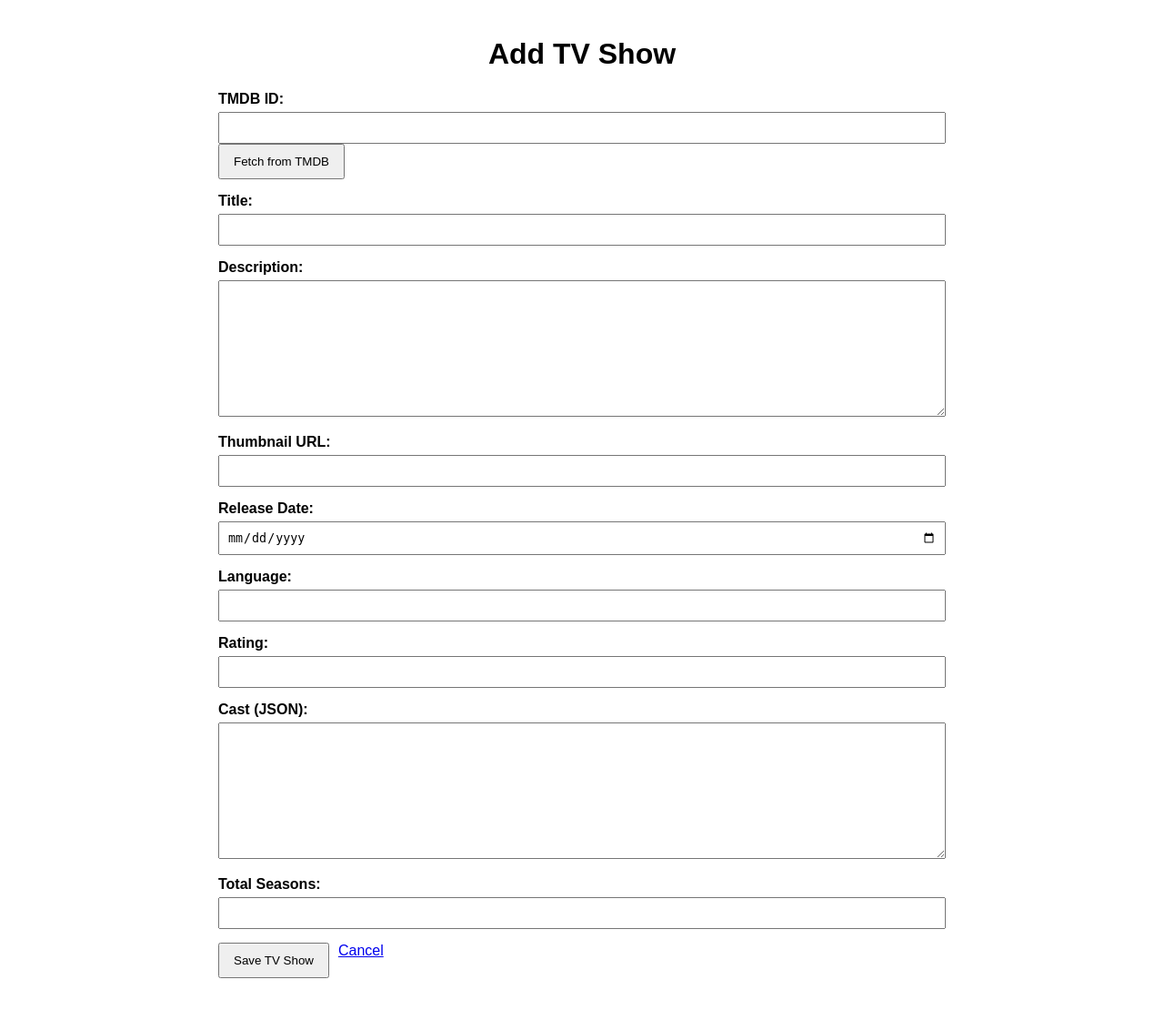
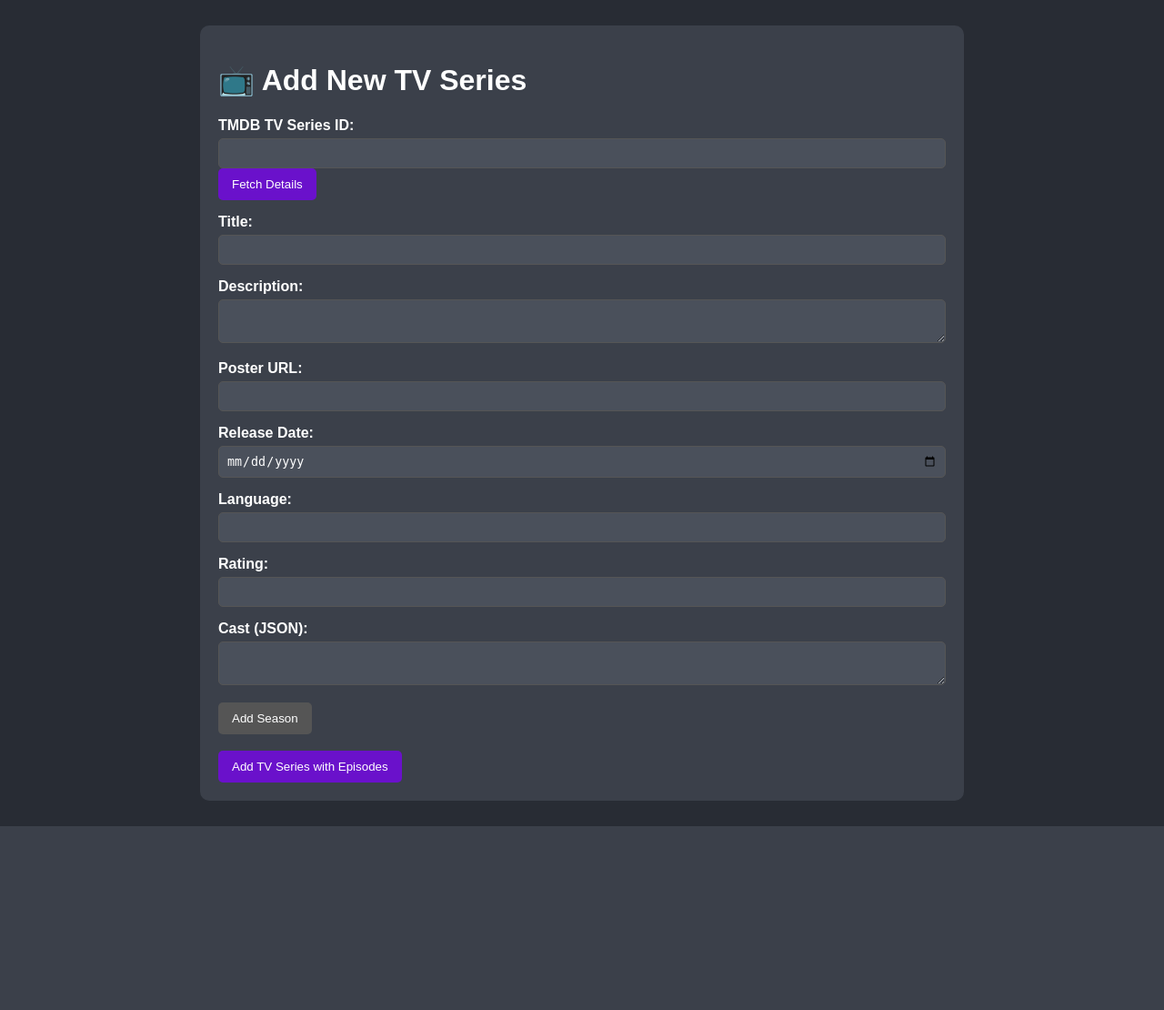
Before and after one commit to venurA-the/databasee, a Flask app: template templates/add_tv.html in a window 1280 px wide. Shown: the whole page at 91% size. After the commit the page ends 908 px from the top, so only its background shows below. Run offline with Flask 3, Linux system fonts and the light colour scheme; the template is opened without the code that fills it, so the values that code supplies are empty; some libraries are stand-ins or nearby versions.

Commit message:
Update add_tv.html

```diff
--- a/templates/add_tv.html
+++ b/templates/add_tv.html
@@ -3,106 +3,168 @@
 <head>
     <meta charset="UTF-8">
     <meta name="viewport" content="width=device-width, initial-scale=1.0">
-    <title>Add TV Show</title>
+    <title>Add TV Series</title>
     <style>
-        body { font-family: sans-serif; padding: 20px; max-width: 800px; margin: auto; }
-        h1 { text-align: center; }
-        form div { margin-bottom: 15px; }
-        label { display: block; font-weight: bold; margin-bottom: 5px; }
-        input[type="text"], input[type="number"], input[type="date"], textarea { width: 100%; padding: 8px; box-sizing: border-box; }
-        textarea { height: 150px; }
-        .button-group { display: flex; gap: 10px; }
-        button { padding: 10px 15px; cursor: pointer; }
+        body { font-family: sans-serif; background: #282c34; color: #fff; padding: 20px; }
+        .container { max-width: 800px; margin: 0 auto; background: #3b404a; padding: 20px; border-radius: 10px; }
+        .form-group { margin-bottom: 15px; }
+        label { display: block; margin-bottom: 5px; font-weight: bold; }
+        input[type="text"], input[type="number"], input[type="date"], textarea { width: 100%; padding: 8px; box-sizing: border-box; background: #4a505b; border: 1px solid #555; color: #fff; border-radius: 5px; }
+        .btn-primary { background: #6a11cb; color: #fff; border: none; padding: 10px 15px; cursor: pointer; border-radius: 5px; }
+        .btn-secondary { background: #555; color: #fff; border: none; padding: 10px 15px; cursor: pointer; border-radius: 5px; }
+        .season-container { border: 1px solid #555; padding: 15px; border-radius: 8px; margin-top: 20px; }
+        .episode-container { margin-top: 10px; padding-left: 20px; border-left: 2px solid #555; }
+        .episode-row { display: flex; gap: 10px; align-items: center; margin-bottom: 10px; }
+        .remove-btn { background: #ff4d4d; color: #fff; border: none; padding: 5px 10px; border-radius: 5px; cursor: pointer; }
     </style>
 </head>
 <body>
-    <h1>Add TV Show</h1>
+    <div class="container">
+        <h1>📺 Add New TV Series</h1>
         <form id="add-tv-form">
-        <div>
-            <label for="tmdb_id">TMDB ID:</label>
-            <input type="number" id="tmdb_id" name="tmdb_id" required>
-            <button type="button" onclick="fetchTmdbData('tv')">Fetch from TMDB</button>
+            <div class="form-group">
+                <label for="tmdb-id">TMDB TV Series ID:</label>
+                <input type="number" id="tmdb-id" required>
+                <button type="button" class="btn-primary" onclick="fetchTmdbDetails()">Fetch Details</button>
             </div>
-        <div>
+            <div class="form-group">
                 <label for="title">Title:</label>
                 <input type="text" id="title" name="title" required>
             </div>
-        <div>
+            <div class="form-group">
                 <label for="description">Description:</label>
                 <textarea id="description" name="description"></textarea>
             </div>
-        <div>
-            <label for="thumbnail">Thumbnail URL:</label>
-            <input type="text" id="thumbnail" name="thumbnail">
+            <div class="form-group">
+                <label for="poster-url">Poster URL:</label>
+                <input type="text" id="poster-url" name="thumbnail">
             </div>
-        <div>
-            <label for="release_date">Release Date:</label>
-            <input type="date" id="release_date" name="release_date">
+            <div class="form-group">
+                <label for="release-date">Release Date:</label>
+                <input type="date" id="release-date" name="release_date">
             </div>
-        <div>
+            <div class="form-group">
                 <label for="language">Language:</label>
                 <input type="text" id="language" name="language">
             </div>
-        <div>
+            <div class="form-group">
                 <label for="rating">Rating:</label>
                 <input type="number" step="0.1" id="rating" name="rating">
             </div>
-        <div>
-            <label for="cast">Cast (JSON):</label>
-            <textarea id="cast" name="cast"></textarea>
+            <div class="form-group">
+                <label for="cast-members">Cast (JSON):</label>
+                <textarea id="cast-members" name="cast_members"></textarea>
             </div>
-        <div>
-            <label for="total_seasons">Total Seasons:</label>
-            <input type="number" id="total_seasons" name="total_seasons">
+            <div id="seasons-container"></div>
+            <button type="button" class="btn-secondary" onclick="addSeason()">Add Season</button>
+            <br><br>
+            <button type="submit" class="btn-primary">Add TV Series with Episodes</button>
+        </form>
     </div>
-        <div class="button-group">
-            <button type="submit">Save TV Show</button>
-            <a href="/admin">Cancel</a>
+
+    <script>
+        const API_BASE_URL = window.location.origin + '/api/admin';
+        const AUTH_HEADER = 'Basic ' + btoa('venura:venura');
+        let seasonCount = 0;
+
+        function addSeason() {
+            seasonCount++;
+            const container = document.getElementById('seasons-container');
+            const seasonDiv = document.createElement('div');
+            seasonDiv.classList.add('season-container');
+            seasonDiv.innerHTML = `
+                <h3>Season ${seasonCount} <button type="button" class="remove-btn" onclick="removeSeason(this)">Remove Season</button></h3>
+                <div class="form-group">
+                    <label>Season ${seasonCount} Episodes</label>
+                    <div class="episode-container" data-season-number="${seasonCount}"></div>
                 </div>
-    </form>
-    <script>
-        const TMDB_API_KEY = "52f6a75a38a397d940959b336801e1c3";
-
-        async function fetchTmdbData(mediaType) {
-            const tmdbId = document.getElementById('tmdb_id').value;
-            if (!tmdbId) {
-                alert('Please enter a TMDB ID.');
-                return;
+                <button type="button" class="btn-secondary" onclick="addEpisode(this)">+ Add Episode</button>
+            `;
+            container.appendChild(seasonDiv);
         }
 
+        function removeSeason(button) {
+            button.closest('.season-container').remove();
+            // Re-index seasons if necessary
+        }
+
+        function addEpisode(button) {
+            const episodeContainer = button.previousElementSibling.querySelector('.episode-container');
+            const seasonNumber = episodeContainer.dataset.seasonNumber;
+            const episodeCount = episodeContainer.children.length + 1;
+            const episodeDiv = document.createElement('div');
+            episodeDiv.classList.add('episode-row');
+            episodeDiv.innerHTML = `
+                <input type="text" name="season_${seasonNumber}_episode_${episodeCount}_name" placeholder="Episode ${episodeCount} Name" required>
+                <input type="text" name="season_${seasonNumber}_episode_${episodeCount}_video" placeholder="Video Link">
+                <input type="text" name="season_${seasonNumber}_episode_${episodeCount}_download" placeholder="Download Link">
+                <button type="button" class="remove-btn" onclick="removeEpisode(this)">Remove</button>
+            `;
+            episodeContainer.appendChild(episodeDiv);
+        }
+
+        function removeEpisode(button) {
+            button.closest('.episode-row').remove();
+        }
+
+        async function fetchTmdbDetails() {
+            const tmdbId = document.getElementById('tmdb-id').value;
+            if (!tmdbId) return alert('Please enter a TMDB ID.');
+
             try {
-                const response = await fetch('/admin/tmdb_fetch', {
+                const response = await fetch(`${API_BASE_URL}/tmdb_fetch`, {
                     method: 'POST',
-                    headers: {
-                        'Content-Type': 'application/json',
-                        'Authorization': 'Basic ' + btoa('venura:venura')
-                    },
-                    body: JSON.stringify({ tmdb_id: tmdbId, media_type: mediaType })
+                    headers: { 'Content-Type': 'application/json', 'Authorization': AUTH_HEADER },
+                    body: JSON.stringify({ tmdb_id: tmdbId, media_type: 'tv' })
                 });
 
                 if (response.ok) {
                     const data = await response.json();
-                    document.getElementById('title').value = data.title || '';
-                    document.getElementById('description').value = data.description || '';
-                    document.getElementById('thumbnail').value = data.thumbnail || '';
-                    document.getElementById('release_date').value = data.release_date || '';
-                    document.getElementById('language').value = data.language || '';
-                    document.getElementById('rating').value = data.rating || '';
-                    document.getElementById('cast').value = JSON.stringify(data.cast, null, 2) || '[]';
-                    document.getElementById('total_seasons').value = data.total_seasons || '';
+                    document.getElementById('title').value = data.title;
+                    document.getElementById('description').value = data.description;
+                    document.getElementById('poster-url').value = data.thumbnail;
+                    document.getElementById('release-date').value = data.release_date;
+                    document.getElementById('language').value = data.language;
+                    document.getElementById('rating').value = data.rating;
+                    document.getElementById('cast-members').value = JSON.stringify(data.cast_members, null, 2);
                 } else {
-                    const errorData = await response.json();
-                    alert('Error fetching from TMDB: ' + (errorData.message || response.statusText));
+                    const error = await response.json();
+                    alert(`Error: ${error.message}`);
                 }
-            } catch (error) {
-                alert('An error occurred: ' + error.message);
+            } catch (err) {
+                alert('An error occurred while fetching TMDB details.');
             }
         }
 
-        document.getElementById('add-tv-form').addEventListener('submit', async function(event) {
-            event.preventDefault();
-            const form = event.target;
-            const formData = new FormData(form);
+        document.getElementById('add-tv-form').addEventListener('submit', async (e) => {
+            e.preventDefault();
+            const formData = new FormData(e.target);
+            const seasons = {};
+            const totalSeasons = document.querySelectorAll('.season-container').length;
+
+            for (let i = 1; i <= totalSeasons; i++) {
+                const episodes = [];
+                const episodeInputs = document.querySelectorAll(`[name^="season_${i}_episode_"]`);
+                for (let j = 0; j < episodeInputs.length / 3; j++) {
+                    const episodeNumber = j + 1;
+                    const name = formData.get(`season_${i}_episode_${episodeNumber}_name`);
+                    const video = formData.get(`season_${i}_episode_${episodeNumber}_video`);
+                    const download = formData.get(`season_${i}_episode_${episodeNumber}_download`);
+
+                    episodes.push({
+                        episode_number: episodeNumber,
+                        episode_name: name,
+                        video_720p: video, // Simplified for this example
+                        download_720p: { url: download, file_type: 'webrip' } // Simplified
+                    });
+                }
+                seasons[`season_${i}`] = {
+                    season_number: i,
+                    total_episodes: episodes.length,
+                    episodes: episodes
+                };
+            }
+
             const data = {
                 type: 'tv',
                 title: formData.get('title'),
@@ -111,28 +173,25 @@
                 release_date: formData.get('release_date'),
                 language: formData.get('language'),
                 rating: parseFloat(formData.get('rating')),
-                cast: JSON.parse(formData.get('cast') || '[]'),
-                total_seasons: parseInt(formData.get('total_seasons')),
-                seasons: {}
+                cast_members: JSON.parse(formData.get('cast_members') || '[]'),
+                total_seasons: totalSeasons,
+                seasons: seasons
             };
 
             try {
-                const response = await fetch('/admin/media', {
+                const response = await fetch(`${API_BASE_URL}/media`, {
                     method: 'POST',
-                    headers: {
-                        'Content-Type': 'application/json',
-                        'Authorization': 'Basic ' + btoa('venura:venura')
-                    },
+                    headers: { 'Content-Type': 'application/json', 'Authorization': AUTH_HEADER },
                     body: JSON.stringify(data)
                 });
                 const result = await response.json();
                 if (response.ok) {
-                    alert('TV show saved successfully!');
-                    window.location.href = '/admin/search';
+                    alert('TV Series added successfully!');
+                    window.location.href = '/admin/search_and_edit';
                 } else {
-                    alert('Error: ' + result.message);
+                    alert(`Error: ${result.message}`);
                 }
-            } catch (error) {
+            } catch (err) {
                 alert('An unexpected error occurred.');
             }
         });
```
Lines whose indentation alone changed are shown as unchanged.
